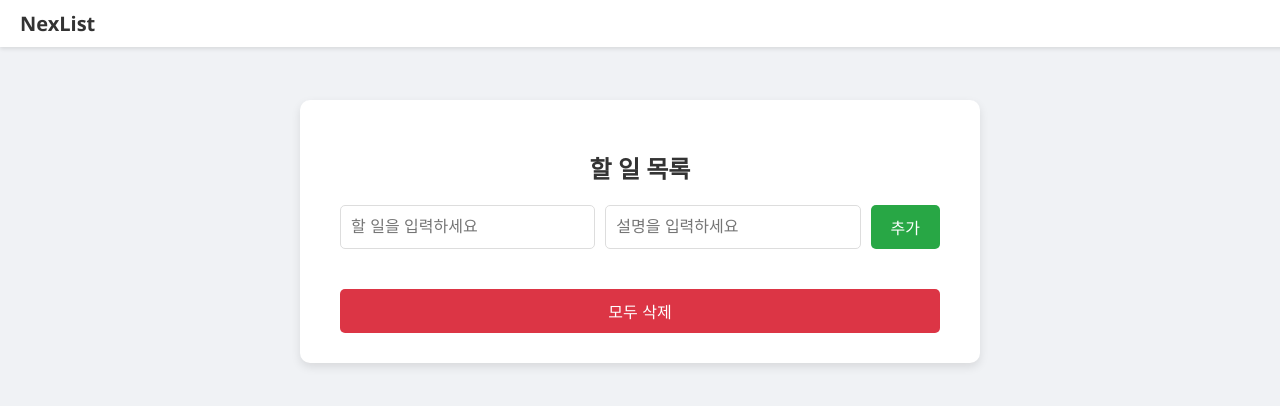
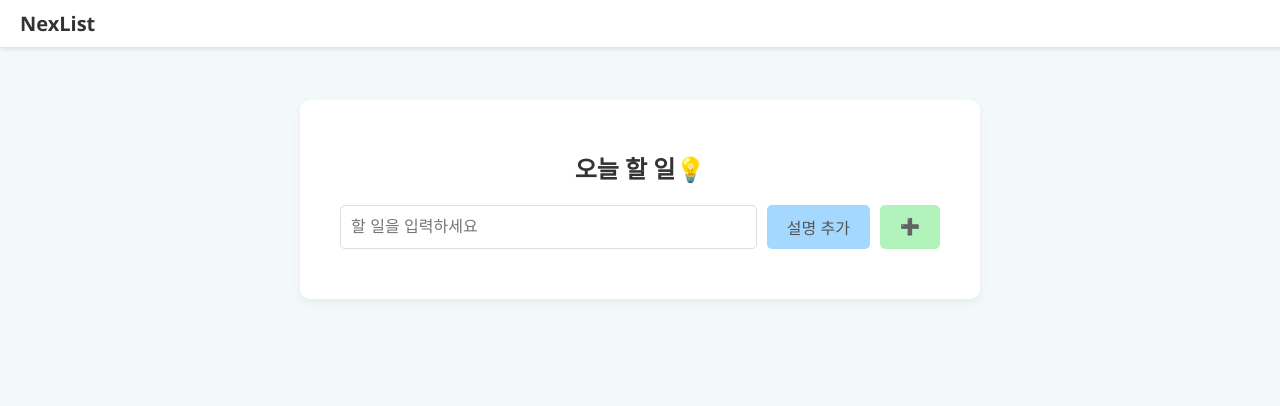
Before and after one commit to ba2slk/NexList, a FastAPI app: template templates/index.html in a window 1280 px wide. Shown: the top 406 px of the page. Run offline with FastAPI, Linux system fonts and the light colour scheme; the template is opened without the code that fills it: most values are stand-ins (such as "Sample title", 1, 10 or a date in 2020).

Commit message:
Fix: 설명 추가 버튼 오동작 수정 및 색감 조정

```diff
--- a/static/js/main.js
+++ b/static/js/main.js
@@ -7,7 +7,6 @@ async function loadTodos() {
     const list = document.getElementById("todo-list");
     list.innerHTML = "";
 
-    // 투두 리스트 생성
     todos.forEach(todo => {
         const item = document.createElement("li");
 
@@ -18,11 +17,14 @@ async function loadTodos() {
             <input type="text" id="edit-task-${todo.id}" value="${todo.task}" style="display:none;">
             <input type="text" id="edit-description-${todo.id}" value="${todo.description}" style="display:none;">
             <div class="button-group">
+                <!-- 완료 토글 -->
                 <button class="complete-btn" onclick="toggleComplete(${todo.id})">
-                    ${todo.completed ? "Undo" : "Done"}
+                    ${todo.completed ? "👎" : "👍"}
                 </button>
-                <button class="delete-btn" onclick="deleteTodo(${todo.id})">Delete</button>
-                <button class="edit-btn" id="edit-btn-${todo.id}" onclick="toggleEdit(${todo.id})">Edit</button>
+                <!-- Edit/Save 버튼을 두 번째로 -->
+                <button class="edit-btn" id="edit-btn-${todo.id}" onclick="toggleEdit(${todo.id})">✏️</button>
+                <!-- Delete 버튼을 마지막으로 -->
+                <button class="delete-btn" onclick="deleteTodo(${todo.id})">➖</button>
             </div>
         `;
         list.appendChild(item);
@@ -30,13 +32,7 @@ async function loadTodos() {
 
     // "모두 삭제" 버튼 표시/숨김 로직
     const deleteAllBtn = document.querySelector(".delete-all-btn");
-    if (todos.length > 0) {
-        // 투두 항목이 하나 이상이면 버튼 표시
-        deleteAllBtn.style.display = "block";
-    } else {
-        // 투두가 없으면 버튼 숨기기
-        deleteAllBtn.style.display = "none";
-    }
+    deleteAllBtn.style.display = todos.length > 0 ? "block" : "none";
 }
 
 // 할 일 추가
@@ -55,8 +51,16 @@ async function addTodo() {
         body: JSON.stringify({ task, description, completed: false })
     });
 
+    // 입력 필드 초기화
     document.getElementById("task").value = "";
     document.getElementById("description").value = "";
+
+    // 설명 입력창 닫기 및 버튼 텍스트 리셋
+    const descContainer = document.getElementById("desc-container");
+    const toggleDescBtn = document.getElementById("toggle-desc");
+    descContainer.style.display = "none";
+    toggleDescBtn.textContent = "설명 추가";
+
     loadTodos();
 }
 
@@ -65,10 +69,8 @@ async function toggleComplete(id) {
     const response = await fetch(`${API_URL}/${id}`);
     const todo = await response.json();
 
-    // 상태 반전
     const updatedCompleted = !todo.completed;
 
-    // PUT 요청으로 상태 업데이트
     await fetch(`${API_URL}/${id}/toggle`, {
         method: "PUT",
         headers: { "Content-Type": "application/json" },
@@ -131,7 +133,7 @@ async function saveEdit(id) {
     loadTodos();
 }
 
-// 전역에서 접근할 수 있도록 window 객체에 함수 등록
+// 전역에서 호출 가능하도록 함수 등록
 window.addTodo = addTodo;
 window.deleteTodo = deleteTodo;
 window.deleteAllTodos = deleteAllTodos;
--- a/templates/index.html
+++ b/templates/index.html
@@ -5,17 +5,27 @@
   <meta name="viewport" content="width=device-width, initial-scale=1.0" />
   <title>NexList To-Do</title>
   <style>
-    /* 전체 배경 */
+    /* 파스텔 색상 변수 */
+    :root {
+      --pastel-blue:   #A5D8FF; /* 설명 추가 버튼 */
+      --pastel-green:  #B2F2BB; /* 할 일 추가 버튼 */
+      --pastel-red:    #FFC9C9; /* 삭제 버튼, 모두 삭제 버튼 */
+      /* --pastel-orange: #FFD8A8;  사용하지 않으면 주석처리 가능 */
+      --pastel-purple: #D0BFFF; /* 수정(Edit), 완료(Done), 저장(Save) */
+    }
+
+    /* 전체 배경 및 기본 폰트 */
     body {
       margin: 0;
       padding: 0;
       font-family: 'Segoe UI', Tahoma, Geneva, Verdana, sans-serif;
-      background: #f0f2f5;
+      background: #F3F8FB;
+      color: #555;
     }
 
     /* 상단 고정 네비게이션 바 */
     header {
-      position: fixed;  /* 스크롤해도 항상 화면 상단에 고정 */
+      position: fixed;
       top: 0;
       left: 0;
       width: 100%;
@@ -25,8 +35,6 @@
       display: flex;
       align-items: center;
     }
-
-    /* NexList 앵커 */
     .logo {
       font-size: 20px;
       font-weight: bold;
@@ -34,17 +42,15 @@
       text-decoration: none;
     }
 
-    /* 중앙 컨테이너 */
+    /* 메인 컨테이너 */
     .container {
       background: #fff;
-      margin: 100px auto 0 auto;  /* 네비게이션바 높이만큼 아래에서 시작 */
+      margin: 100px auto 0 auto;
       padding: 30px 40px;
       border-radius: 10px;
-      box-shadow: 0 4px 10px rgba(0, 0, 0, 0.1);
+      box-shadow: 0 4px 10px rgba(0, 0, 0, 0.05);
       width: 600px;
     }
-
-    /* 제목 */
     .container h2 {
       text-align: center;
       color: #333;
@@ -57,21 +63,49 @@
       gap: 10px;
       margin-bottom: 20px;
     }
-    .form-group input {
+    .form-group input[type="text"] {
       flex: 1;
       padding: 10px;
       border: 1px solid #ddd;
       border-radius: 5px;
       font-size: 16px;
+      color: #555;
     }
-    .form-group button {
-      padding: 10px 20px;
+
+    /* 설명 추가 버튼 (토글) */
+    #toggle-desc {
+      background: var(--pastel-blue);
       border: none;
-      background: #28a745;
-      color: #fff;
       border-radius: 5px;
       font-size: 16px;
       cursor: pointer;
+      padding: 10px 20px;
+      color: #555;
+    }
+
+    /* 할 일 추가 버튼 */
+    #add-todo-btn {
+      background: var(--pastel-green);
+      border: none;
+      border-radius: 5px;
+      font-size: 16px;
+      cursor: pointer;
+      padding: 10px 20px;
+      color: #555;
+    }
+
+    /* 설명 입력 필드 영역 (초기 숨김) */
+    #desc-container {
+      margin-bottom: 20px;
+      display: none;
+    }
+    #desc-container input[type="text"] {
+      width: 100%;
+      padding: 10px;
+      border: 1px solid #ddd;
+      border-radius: 5px;
+      font-size: 16px;
+      color: #555;
     }
 
     /* To-Do 리스트 스타일 */
@@ -80,7 +114,7 @@
       padding: 0;
     }
     li {
-      background: #fafafa;
+      background: #fff;
       border: 1px solid #e0e0e0;
       border-radius: 5px;
       padding: 15px;
@@ -104,53 +138,82 @@
       border-radius: 5px;
       font-size: 14px;
       cursor: pointer;
-      color: #fff;
+      color: #555;
     }
     .complete-btn {
-      background: #ffc107;
+      background: var(--pastel-green);
     }
     .edit-btn {
-      background: #007bff;
+      background: var(--pastel-purple);
     }
     .delete-btn {
-      background: #dc3545;
+      background: var(--pastel-red);
     }
 
-    /* 모두 삭제 버튼 */
+    /* 모두 삭제 버튼 (기본 숨김) */
     .delete-all-btn {
       width: 100%;
       padding: 10px;
-      background: #dc3545;
+      background: var(--pastel-red);
       border: none;
       border-radius: 5px;
-      color: #fff;
+      color: #555;
       font-size: 16px;
       margin-top: 20px;
       cursor: pointer;
+      display: none;
     }
   </style>
   <script>
-    /* FastAPI 서버에서 주입해주는 API_URL 사용 */
+    // FastAPI 서버에서 주입해주는 API_URL
     window.API_URL = "{{ api_url }}";
   </script>
   <script type="module" src="/static/js/main.js"></script>
 </head>
 <body>
-  <!-- 상단 고정 영역 -->
+  <!-- 좌측 상단 고정 NexList 앵커 -->
   <header>
-    <a href="#" class="logo">NexList</a>
+    <a href="{{ url_for('read_root') }}" class="logo">NexList</a>
   </header>
-
-  <!-- 메인 컨테이너 -->
   <div class="container">
-    <h2>할 일 목록</h2>
+    <h2>오늘 할 일💡</h2>
+    <!-- 할 일 입력 폼 -->
     <div class="form-group">
       <input type="text" id="task" placeholder="할 일을 입력하세요" />
+      <!-- 설명 추가 버튼 (토글) -->
+      <button id="toggle-desc" type="button">설명 추가</button>
+      <!-- 할 일 추가 버튼 -->
+      <button id="add-todo-btn" onclick="addTodo()">➕</button>
+    </div>
+    <!-- 설명 입력 필드 (초기 숨김) -->
+    <div id="desc-container">
       <input type="text" id="description" placeholder="설명을 입력하세요" />
-      <button onclick="addTodo()">추가</button>
     </div>
+
+    <!-- 할 일 목록 -->
     <ul id="todo-list"></ul>
+    <!-- 투두가 있을 때만 보이는 "모두 삭제" 버튼 -->
     <button class="delete-all-btn" onclick="deleteAllTodos()">모두 삭제</button>
   </div>
+
+  <!-- 설명 필드 토글 스크립트 -->
+  <script>
+    const toggleDescBtn = document.getElementById('toggle-desc');
+    const descContainer = document.getElementById('desc-container');
+
+    toggleDescBtn.addEventListener('click', () => {
+      // getComputedStyle를 사용하여 초기 상태도 올바르게 읽음
+      const currentDisplay = window.getComputedStyle(descContainer).display;
+      if (currentDisplay === 'none') {
+        // 설명 입력란 열기
+        descContainer.style.display = 'block';
+        toggleDescBtn.textContent = '취소';
+      } else {
+        // 설명 입력란 닫기
+        descContainer.style.display = 'none';
+        toggleDescBtn.textContent = '설명 추가';
+      }
+    });
+  </script>
 </body>
 </html>
```
